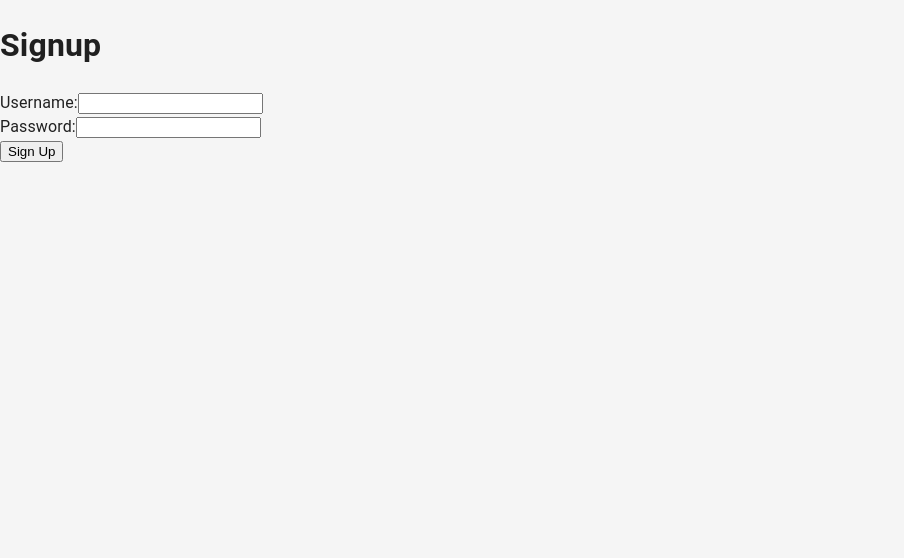
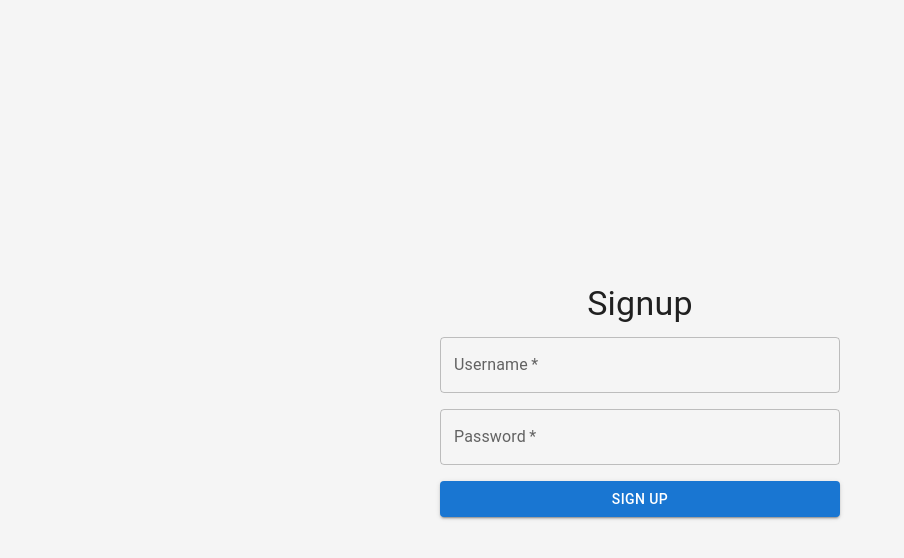
Before and after one commit to WBHankins93/messaging-app, a Next.js app in the folder frontend/: page /signup in a window 1280 px wide. Shown: the top 558 px of the page, without its empty margins (0-904 px from the left). Built offline with nearby package versions, Linux system fonts and the light colour scheme; no server answers.

Commit message:
updating UI to /signup

```diff
--- a/frontend/pages/signup.tsx
+++ b/frontend/pages/signup.tsx
@@ -1,22 +1,31 @@
 import { useState } from "react";
 import { signup } from "../services/api";
 import { AxiosError } from "axios";
+import {
+  Box,
+  Button,
+  TextField,
+  Typography,
+  Alert,
+  CircularProgress,
+} from "@mui/material";
 
 interface SignupResponse {
     message: string;
 }
 
-// Define a custom type for error messages
-type ErrorMessage = string | null;
-
 export default function Signup(): JSX.Element {
   const [username, setUsername] = useState<string>("");
   const [password, setPassword] = useState<string>("");
-  const [message, setMessage] = useState<ErrorMessage>(null);
+  const [message, setMessage] = useState<string | null>(null);
+  const [isError, setIsError] = useState<boolean>(false);
+  const [isLoading, setIsLoading] = useState(false);
 
   const handleSignup = async (e: React.FormEvent): Promise<void> => {
     e.preventDefault();
     setMessage(null);
+    setIsError(false);
+    setIsLoading(true);
 
     try {
         const response = await signup(username, password);
@@ -50,32 +59,58 @@ export default function Signup(): JSX.Element {
   };
 
   return (
-    <div>
-      <h1>Signup</h1>
-      <form onSubmit={handleSignup}>
-        <label>
-          Username:
-          <input
-            type="text"
+    <Box
+      display="flex"
+      flexDirection="column"
+      justifyContent="center"
+      alignItems="center"
+      height="100vh"
+      p={3}
+    >
+      <Typography variant="h4" gutterBottom>
+        Signup
+      </Typography>
+      <Box
+        component="form"
+        onSubmit={handleSignup}
+        display="flex"
+        flexDirection="column"
+        width="100%"
+        maxWidth="400px"
+        gap={2}
+      >
+        <TextField
+          label="Username"
+          variant="outlined"
+          fullWidth
           value={username}
           onChange={(e) => setUsername(e.target.value)}
           required
         />
-        </label>
-        <br />
-        <label>
-          Password:
-          <input
+        <TextField
+          label="Password"
           type="password"
+          variant="outlined"
+          fullWidth
           value={password}
           onChange={(e) => setPassword(e.target.value)}
           required
         />
-        </label>
-        <br />
-        <button type="submit">Sign Up</button>
-      </form>
-      {message && <p>{message}</p>}
-    </div>
+        <Button
+          type="submit"
+          variant="contained"
+          color="primary"
+          fullWidth
+          disabled={isLoading}
+        >
+          {isLoading ? <CircularProgress size={24} /> : "Sign Up"}
+        </Button>
+      </Box>
+      {message && (
+        <Alert severity={isError ? "error" : "success"} sx={{ mt: 2 }}>
+          {message}
+        </Alert>
+      )}
+    </Box>
   );
 }
```
Lines whose indentation alone changed are shown as unchanged.
